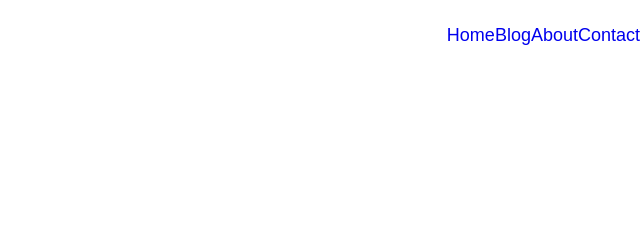
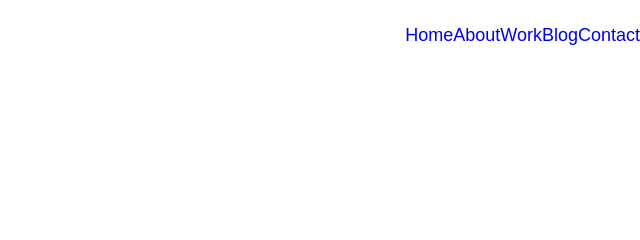
Before and after one commit to brittneypostma/b.Designed, a Gatsby site: page / in a window 1280 px wide. Shown: the full height of the page, 640-1280 px from the left. Built offline with nearby package versions, Linux system fonts and the light colour scheme; Gatsby itself is replaced by a stand-in of ours.

Commit message:
work link and cleanup

```diff
--- a/src/components/header.js
+++ b/src/components/header.js
@@ -10,11 +10,14 @@ const Header = () => (
       <Link to="/" className="header-links">
         Home
       </Link>
+      <Link to="/about" className="header-links">
+        About
+      </Link>
+      <Link to="/work" className="header-links">
+        Work
+      </Link>
       <Link to="/blog" className="header-links">
         Blog
-      </Link>
-      <Link to="/about" className="header-links">
-        About
       </Link>
       <Link to="/contact" className="header-links">
         Contact
```
Also changed, not shown: src/pages/work.js (added).
